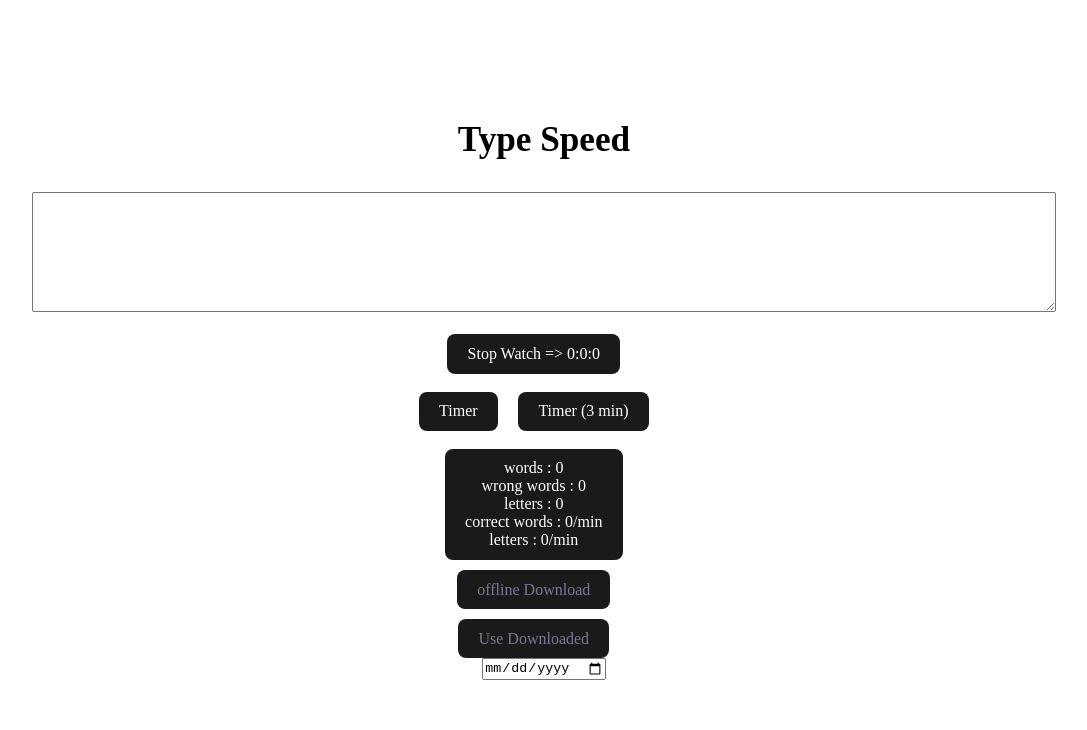
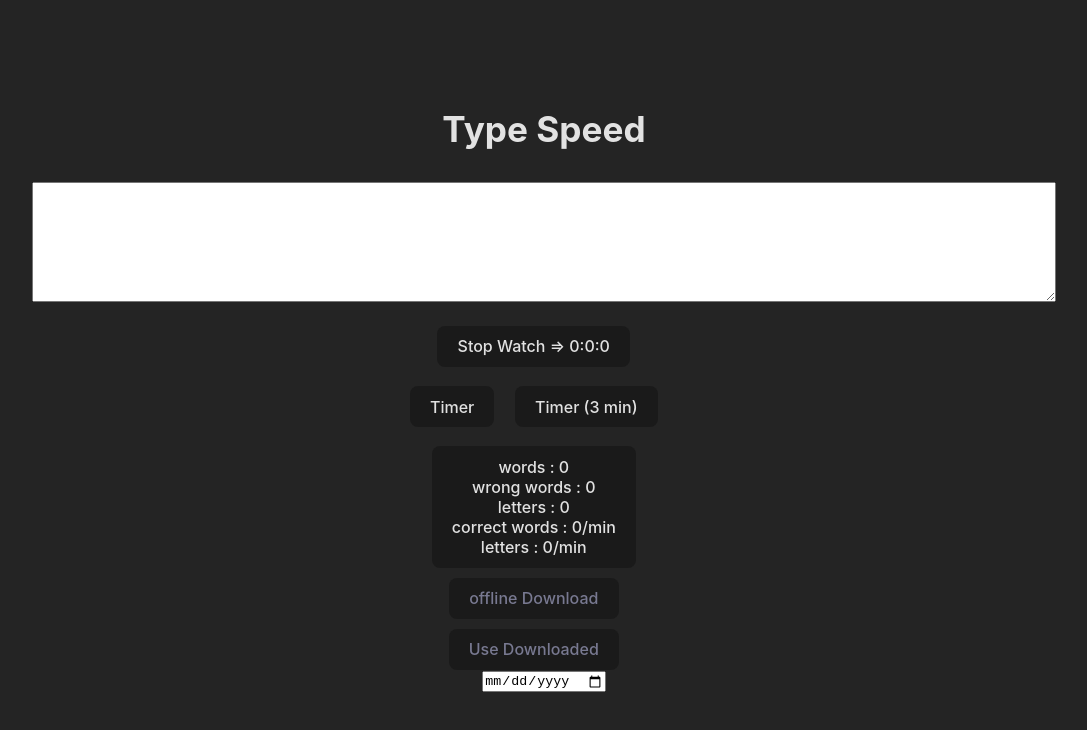
Before and after one commit to EmmanuelAkigbogun/love, a React (Vite) app in the folder love/: page / in a window 1280 px wide. Shown: the top 730 px of the page, without its empty margins (96-1183 px from the left). Built offline with nearby package versions, Linux system fonts and the light colour scheme; no server answers.

Commit message:
Update index.css

```diff
--- a/love/src/index.css
+++ b/love/src/index.css
@@ -1,4 +1,4 @@
-hi:root {
+:root {
   font-family: Inter, system-ui, Avenir, Helvetica, Arial, sans-serif;
   line-height: 1.2;
   color: rgba(255, 255, 255, 0.87);
@@ -38,7 +38,9 @@ button {
   border: 1px solid transparent;
   padding: 0.6em 1.2em;
   font-size: 1em;
-  color:white;
+
+  color: rgba(255, 255, 255, 0.87);
+  background-color: #242424;
   font-weight: 500;
   font-family: inherit;
   background-color: #1a1a1a;
```
